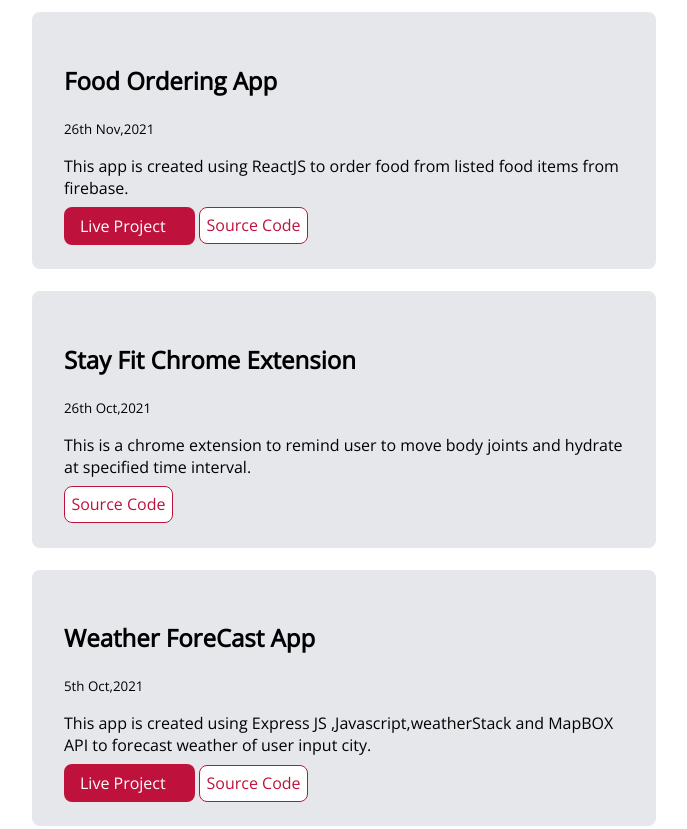
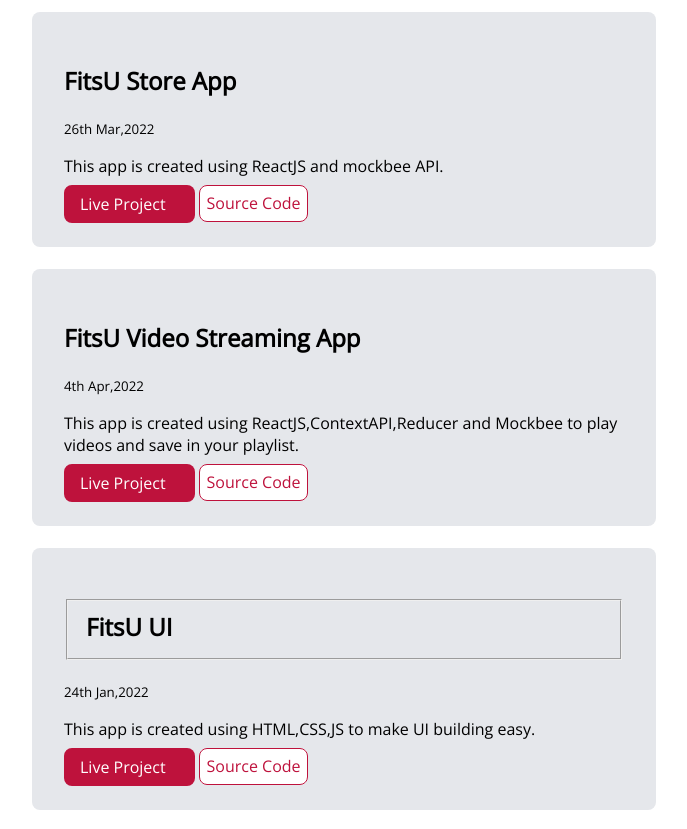
Before and after one commit to ragini07/portfolio, a plain HTML site: page projects.html in a window 1280 px wide. Shown: the part 540-1369 px from the top of the page, without its empty margins (316-1003 px from the left). Drawn offline with nearby package versions, Linux system fonts and the light colour scheme.

Commit message:
Update projects.html

```diff
--- a/projects.html
+++ b/projects.html
@@ -30,6 +30,42 @@
         <h1 class="header-title">View My Work</h1>
     </header>
     <ol reversed>
+        <li>
+            <section class="ow container-center">
+                <div>
+                    <h1>FitsU Store App</h1>
+                    <small>26th Mar,2022</small>
+                    <p>This app is created using ReactJS and mockbee API.</p>
+                    <a target="_blank" class="link primary-link" href="https://fitsustore.netlify.app/">Live Project</a>
+                    <a target="_blank" class="link secondary-link" href="https://github.com/ragini07/FitsUStore">Source Code</a>
+                </div>
+            </section>
+        </li>
+        <br>
+        <li>
+            <section class="ow container-center">
+                <div>
+                    <h1>FitsU Video Streaming App</h1>
+                    <small>4th Apr,2022</small>
+                    <p>This app is created using ReactJS,ContextAPI,Reducer and Mockbee to play videos and save in your playlist.</p>
+                    <a target="_blank" class="link primary-link" href="https://fitsuvideolibrary.netlify.app/">Live Project</a>
+                    <a target="_blank" class="link secondary-link" href="https://github.com/ragini07/FitsUVideoLibrary">Source Code</a>
+                </div>
+            </section>
+        </li>
+        <br>
+        <li>
+            <section class="ow container-center">
+                <div>
+                    <h1><Fieldset>FitsU UI</Fieldset></h1>
+                    <small>24th Jan,2022</small>
+                    <p>This app is created using HTML,CSS,JS to make UI building easy.</p>
+                    <a target="_blank" class="link primary-link" href="https://fitsu-ui-design.netlify.app/">Live Project</a>
+                    <a target="_blank" class="link secondary-link" href="https://github.com/ragini07/FitsU-UI-Design">Source Code</a>
+                </div>
+            </section>
+        </li>
+        <br>
         <li>
             <section class="ow container-center">
                 <div>
```
